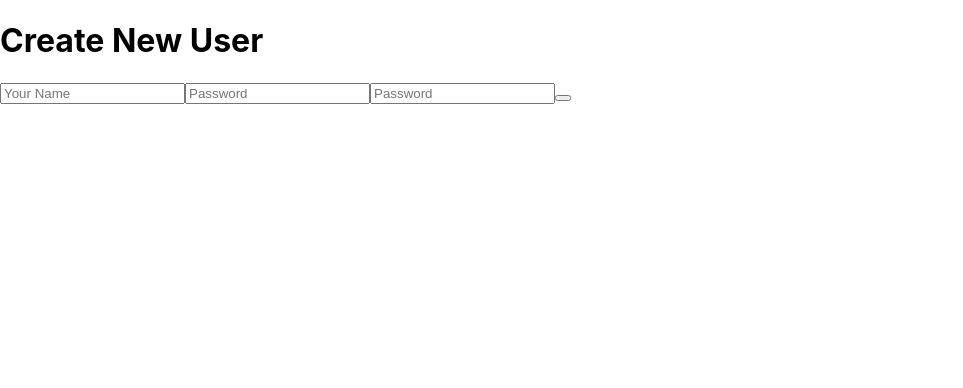
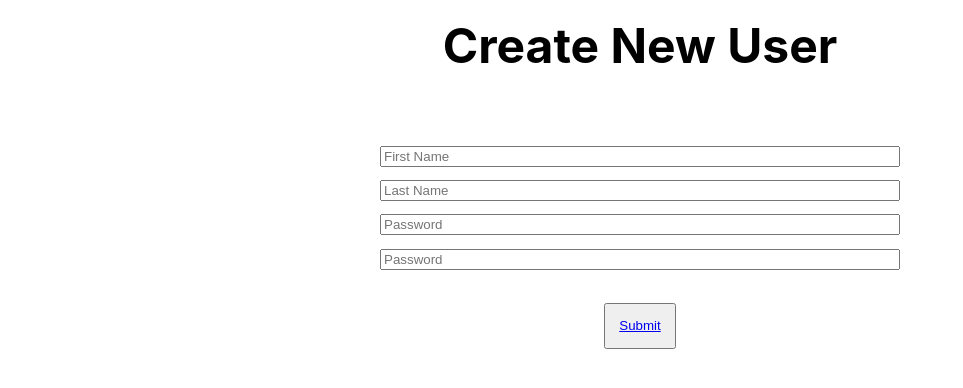
Before and after one commit to chuckderosier/bbq-atlanta, a React (Create React App) app in the folder client/: page /newuser in a window 1280 px wide. Shown: the top 388 px of the page, without its empty margins (0-963 px from the left). Built offline with nearby package versions, Linux system fonts and the light colour scheme.

Commit message:
basic styles for forms

```diff
--- /dev/null
+++ b/client/src/Styles/FormStyles.js
@@ -0,0 +1,15 @@
+import styled from 'styled-components'
+
+export const Form = styled.div`
+    margin: 0 auto;
+    display: flex;
+    flex-direction: column;
+    input {
+        margin: .5em auto;
+        width: 40%;
+    }
+    button {
+        margin: 2em auto;
+        padding: 1em;
+    }
+`
--- a/client/src/components/CreateUserForm.js
+++ b/client/src/components/CreateUserForm.js
@@ -1,17 +1,23 @@
 import React, { Component } from 'react'
 import { Link } from 'react-router-dom'
+import { Form } from '../Styles/FormStyles'
+import { Title } from '../Styles/TextStyles'
 
 class CreateUserForm extends Component {
     render() {
         return (
             <div>
-                <h1>Create New User</h1>
-                <form>
-                    <input type="text" placeholder="Your Name" />
+                <Title>
+                    <h1>Create New User</h1>
+                </Title>
+                <Form>
+                    <input type="text" placeholder="First Name" />
+                    <input type="text" placeholder="Last Name" />
                     <input type="text" placeholder="Password" />
                     <input type="text" placeholder="Password" />
-                    <button><Link to="/userpage" /></button>
-                </form>
+                    <div></div>
+                    <button><Link to="/userpage">Submit</Link></button>
+                </Form>
             </div>
         )
     }
```
